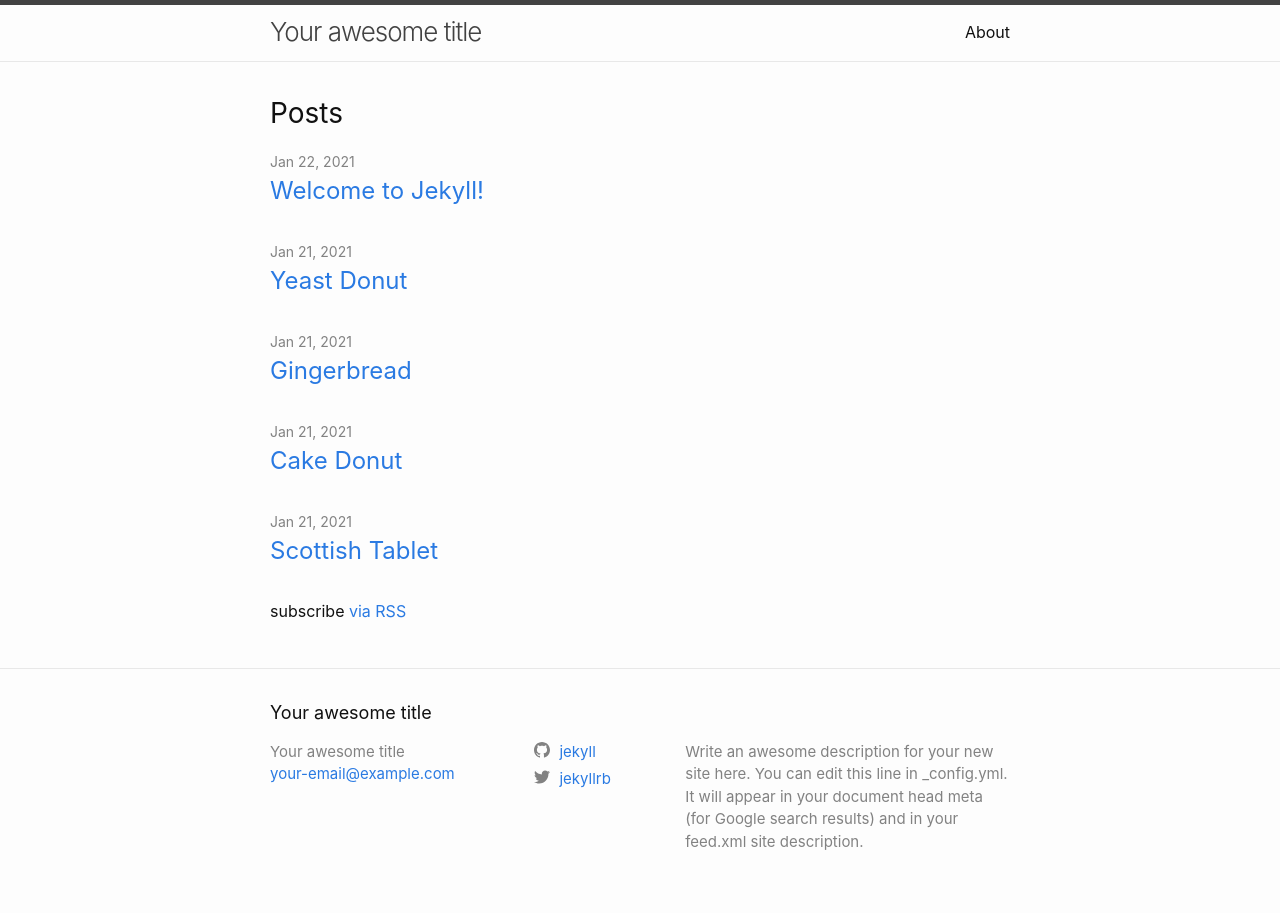
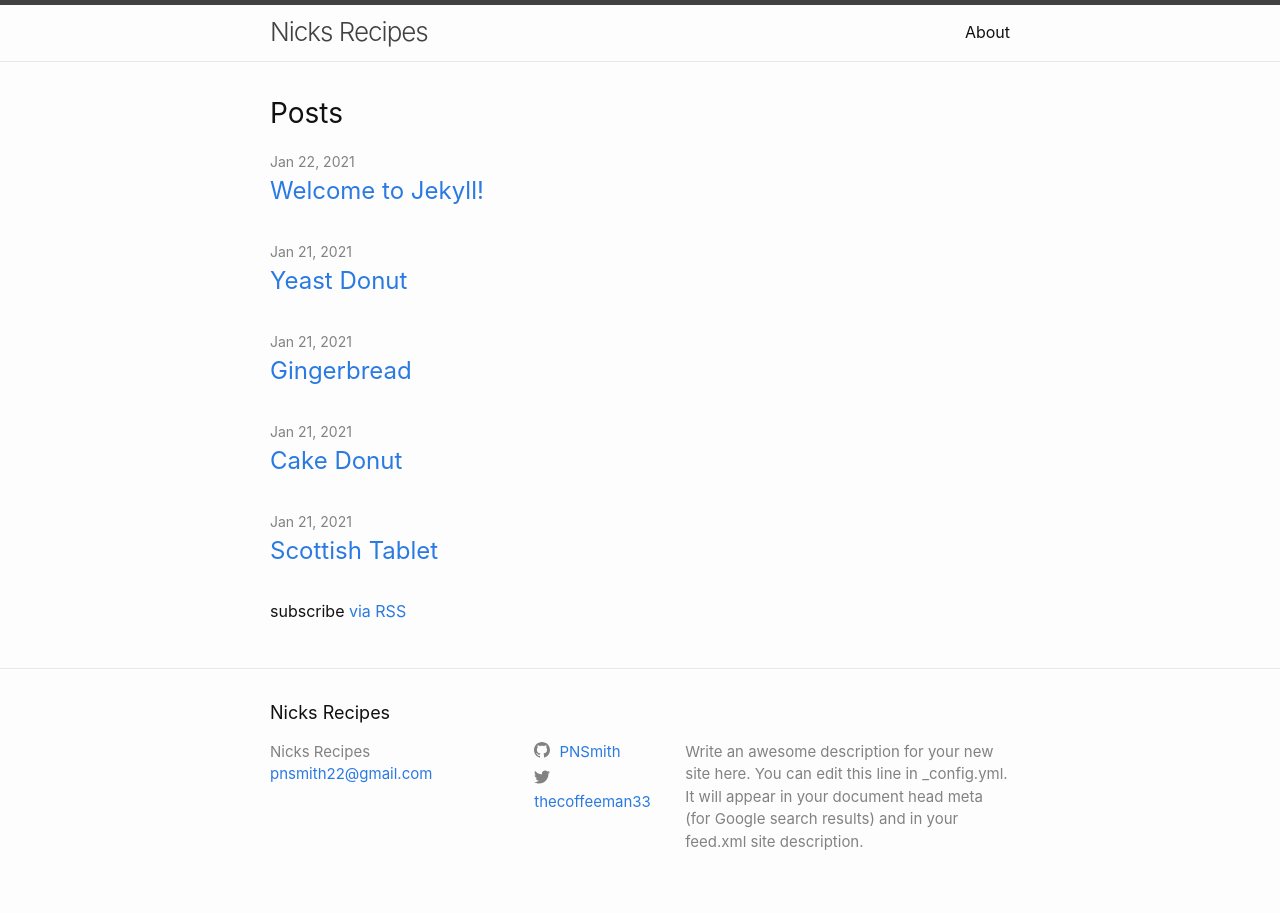
Before and after one commit to PNSmith/pnsmith.github.io, a Jekyll site: the page built from index.markdown, in a window 1280 px wide. Built offline with Jekyll 4.4.1, drawn with Linux system fonts in a browser that asks for light colours.

Commit message:
undate config

```diff
--- a/_config.yml
+++ b/_config.yml
@@ -18,16 +18,16 @@
 # You can create any custom variable you would like, and they will be accessible
 # in the templates via {{ site.myvariable }}.
 
-title: Your awesome title
-email: your-email@example.com
+title: Nicks Recipes
+email: pnsmith22@gmail.com
 description: >- # this means to ignore newlines until "baseurl:"
   Write an awesome description for your new site here. You can edit this
   line in _config.yml. It will appear in your document head meta (for
   Google search results) and in your feed.xml site description.
 baseurl: "/blog/" # the subpath of your site, e.g. /blog
 url: "https://pnsmith.github.io" # the base hostname & protocol for your site, e.g. http://example.com
-twitter_username: jekyllrb
-github_username:  jekyll
+twitter_username: thecoffeeman33
+github_username:  PNSmith
 
 # Build settings
 theme: minima
```
